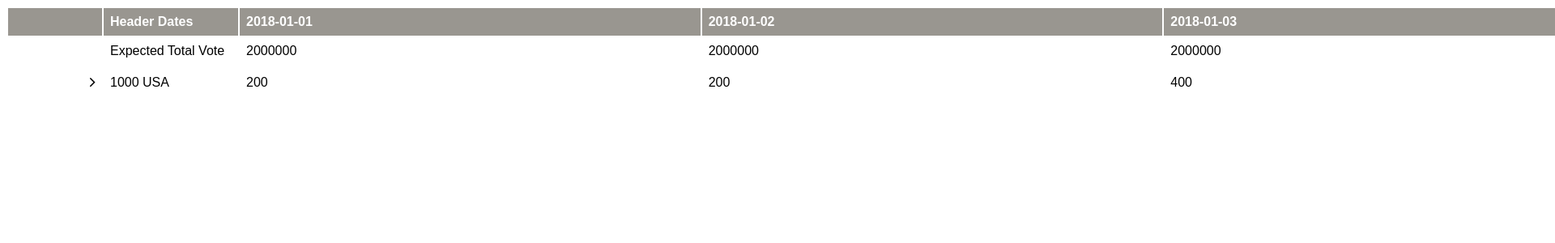
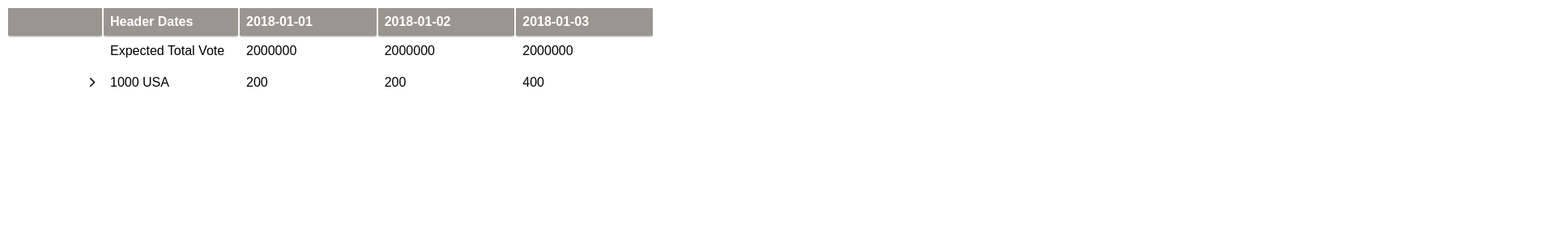
Before and after one commit to helouinkhir/expanded-table, an Angular app: page / in a window 1280 px wide. Shown: the top 300 px of the page at 81% size, 1920 px wide, since content can reach past the window. Built offline with nearby package versions, Linux system fonts and the light colour scheme.

Commit message:
add max height width

```diff
--- a/src/app/app.component.css
+++ b/src/app/app.component.css
@@ -1,7 +1,13 @@
 table {
   font-family: arial, sans-serif;
 border: none;
-  width: 2000px;
+width: 100%;
+  position: relative;
+}
+div{
+  overflow:scroll;
+  height:300px;
+  width: 800px;
 }
 
 td, th {
@@ -23,6 +29,7 @@ th {
   position: -webkit-sticky;
   top: 0;
   z-index: 1;
+  box-shadow: 0 2px 2px -1px rgba(0, 0, 0, 0.4);
 }
 .sticky-col {
   position: -webkit-sticky;
@@ -40,10 +47,24 @@ th {
   width: 150px;
   min-width: 150px;
   max-width: 150px;
-  left: 100px;
+  left: 108px;
   z-index: 2;
 }
 .value-col{
   left: 0px;
-  z-index: 1;
+  z-index: 0;
 }
+.top-col-first{
+  width: 100px;
+  min-width: 100px;
+  max-width: 100px;
+  left: 0px;
+  z-index: 3;
+}
+.top-col-second {
+  width: 150px;
+  min-width: 150px;
+  max-width: 150px;
+  left: 108px;
+  z-index: 3;
+}
--- a/src/app/app.component.html
+++ b/src/app/app.component.html
@@ -1,8 +1,9 @@
+<div class="scrollit">
 <table *ngIf="data">
   <thead>
   <tr>
-    <th class="first-col"></th>
-    <th class="second-col">Header Dates</th>
+    <th class="top-col-first"></th>
+    <th class="top-col-second ">Header Dates</th>
     <th  *ngFor="let ev of data.expectedVoteValues">{{ev.date}}</th>
   </tr>
 </thead>
@@ -33,3 +34,5 @@
   </tr>
 </ng-container>
 </table>
+
+</div>
--- a/src/app/app.component.ts
+++ b/src/app/app.component.ts
@@ -1,12 +1,33 @@
 import { HttpClient } from '@angular/common/http';
 import { Component, OnInit } from '@angular/core';
 
+export interface PeriodicElement {
+  name: string;
+  position: number;
+  weight: number;
+  symbol: string;
+}
+
+const ELEMENT_DATA: PeriodicElement[] = [
+  {position: 1, name: 'Hydrogen', weight: 1.0079, symbol: 'H'},
+  {position: 2, name: 'Helium', weight: 4.0026, symbol: 'He'},
+  {position: 3, name: 'Lithium', weight: 6.941, symbol: 'Li'},
+  {position: 4, name: 'Beryllium', weight: 9.0122, symbol: 'Be'},
+  {position: 5, name: 'Boron', weight: 10.811, symbol: 'B'},
+  {position: 6, name: 'Carbon', weight: 12.0107, symbol: 'C'},
+  {position: 7, name: 'Nitrogen', weight: 14.0067, symbol: 'N'},
+  {position: 8, name: 'Oxygen', weight: 15.9994, symbol: 'O'},
+  {position: 9, name: 'Fluorine', weight: 18.9984, symbol: 'F'},
+  {position: 10, name: 'Neon', weight: 20.1797, symbol: 'Ne'},
+];
 @Component({
   selector: 'app-root',
   templateUrl: './app.component.html',
   styleUrls: ['./app.component.css']
 })
 export class AppComponent implements OnInit {
+  displayedColumns: string[] = ['position', 'name', 'weight', 'symbol'];
+  dataSource = ELEMENT_DATA;
   expand = [];
   data: any;
   rowData: any = [];
--- a/src/app/app.module.ts
+++ b/src/app/app.module.ts
@@ -2,7 +2,7 @@ import { BrowserModule } from '@angular/platform-browser';
 import { NgModule } from '@angular/core';
 import { HttpClientModule } from '@angular/common/http';
 import { AppComponent } from './app.component';
-import { MatSliderModule } from '@angular/material/slider';
+import { MatTableModule } from '@angular/material';
 
 @NgModule({
   declarations: [
@@ -10,8 +10,7 @@ import { MatSliderModule } from '@angular/material/slider';
   ],
   imports: [
     BrowserModule,
-    HttpClientModule,
-    MatSliderModule
+    HttpClientModule
   ],
   providers: [],
   bootstrap: [AppComponent]
```
